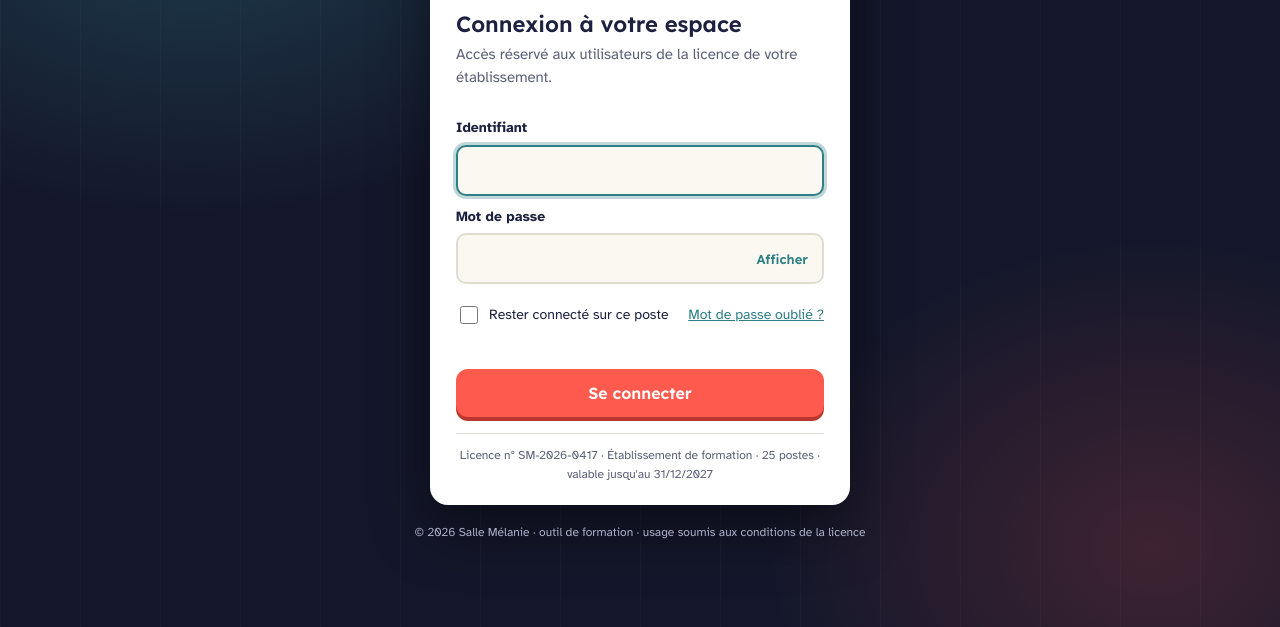
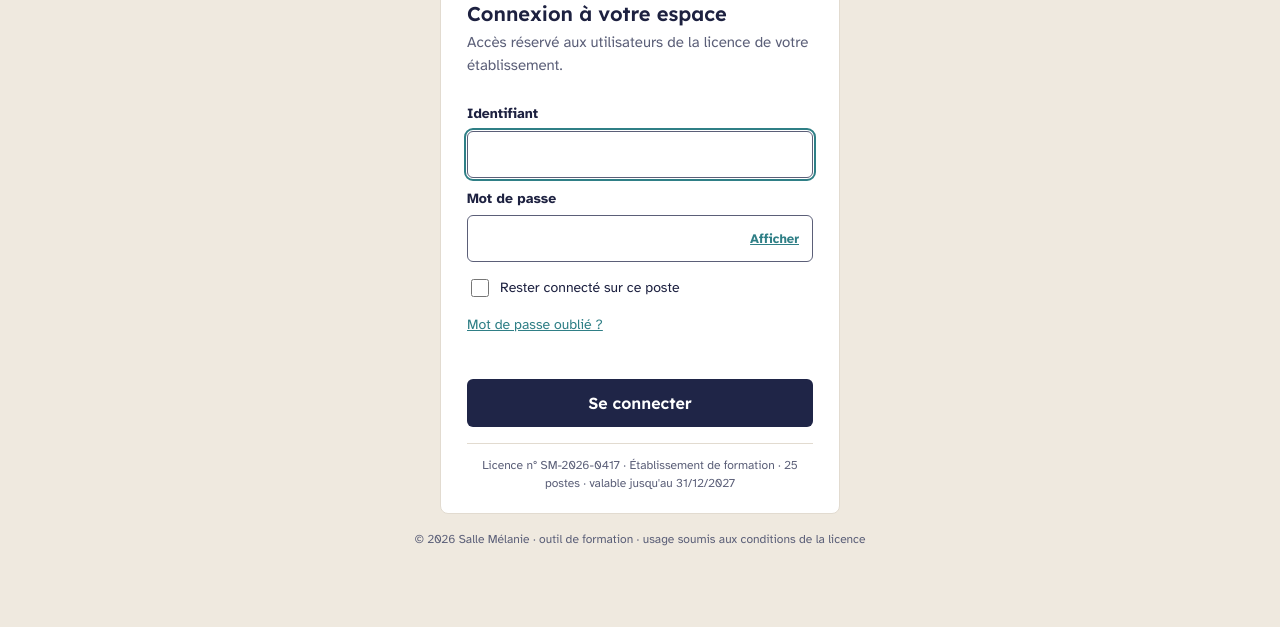
Before and after one commit to th-vincent/protocole-nichd-sg, a plain HTML site: page index.html in a window 1280 px wide. Shown: the part 173-800 px from the top of the page. Drawn offline with Linux system fonts and the light colour scheme.

Commit message:
Connexion : style sobre et à plat (sans dégradé, ombre ni animation)
Co-Authored-By: Claude Opus 5.5 <noreply@anthropic.com>

```diff
--- a/index.html
+++ b/index.html
@@ -13,7 +13,6 @@
 
 <!-- ───────── CONNEXION (licence) ───────── -->
 <div id="ecran-login" class="login" hidden>
-  <div class="login-fond" aria-hidden="true"></div>
   <main class="login-carte" aria-labelledby="login-titre">
     <div class="marque">
       <span class="logo" aria-hidden="true"></span>
--- a/js/licence.js
+++ b/js/licence.js
@@ -92,9 +92,6 @@
     essais++;
     $("#login-mdp").value = "";
     $("#login-mdp").focus();
-    ecran.querySelector(".login-carte").classList.remove("secoue");
-    void ecran.offsetWidth;
-    ecran.querySelector(".login-carte").classList.add("secoue");
     if (essais >= ESSAIS_MAX) {
       essais = 0; finBlocage = Date.now() + BLOCAGE * 1000;
       err.textContent = `Identifiant ou mot de passe incorrect. Accès bloqué ${BLOCAGE} s.`;
--- a/style.css
+++ b/style.css
@@ -375,35 +375,30 @@ kbd{font:600 12px Lexend,sans-serif;border:1px solid currentColor;border-radius:
 }
 @media(prefers-reduced-motion:reduce){*,*::before,*::after{animation:none!important;transition:none!important}}
 
-/* ───────── CONNEXION (licence) ───────── */
+/* ───────── CONNEXION (licence) : sobre, à plat ───────── */
 html.verrouille body > :not(#ecran-login):not(script){display:none!important}
-.login{position:relative;min-height:100svh;display:flex;flex-direction:column;align-items:center;justify-content:center;gap:18px;padding:32px 16px;background:#14172b;color:#eef0fa;overflow:hidden}
+.login{min-height:100svh;display:flex;flex-direction:column;align-items:center;justify-content:center;gap:16px;padding:32px 16px;background:var(--bg);color:var(--ink)}
 .login[hidden]{display:none}
-.login-fond{position:absolute;inset:0;background:
-  radial-gradient(60vmax 40vmax at 15% 10%,rgba(47,127,134,.35),transparent 60%),
-  radial-gradient(50vmax 40vmax at 90% 90%,rgba(255,90,78,.18),transparent 60%),
-  repeating-linear-gradient(90deg,rgba(255,255,255,.025) 0 1px,transparent 1px 80px)}
-.login-carte{position:relative;width:min(420px,100%);background:var(--carte);color:var(--ink);border-radius:18px;padding:28px 26px 22px;box-shadow:0 24px 60px rgba(0,0,0,.45);border-top:6px solid var(--canard)}
+.login-carte{width:min(400px,100%);background:var(--carte);color:var(--ink);border:1px solid var(--ligne);border-radius:8px;padding:28px 26px 20px}
 .login-carte .sous{color:var(--doux)}
-.login-carte h1{font:600 22px/1.3 Lexend,sans-serif;margin:22px 0 4px}
-.login-intro{margin:0 0 18px;color:var(--doux);font-size:15px}
+.login-carte h1{font:600 20px/1.3 Lexend,sans-serif;margin:24px 0 4px}
+.login-intro{margin:0 0 16px;color:var(--doux);font-size:15px}
 #form-login{display:flex;flex-direction:column}
 #form-login > label{font-weight:700;font-size:14px;margin:10px 0 6px}
-#form-login input:not([type=checkbox]){width:100%;font:inherit;font-size:16px;padding:11px 12px;border-radius:10px;border:2px solid var(--ligne);background:var(--papier);color:var(--ink)}
-#form-login input:focus-visible{outline:none;border-color:var(--canard);box-shadow:0 0 0 3px color-mix(in srgb,var(--canard) 30%,transparent)}
+#form-login input:not([type=checkbox]){width:100%;font:inherit;font-size:16px;padding:10px 12px;border-radius:6px;border:1px solid var(--doux);background:var(--carte);color:var(--ink)}
+#form-login input:focus-visible{outline:2px solid var(--canard);outline-offset:1px}
 .login-mdp{position:relative}
-.login-mdp input{padding-right:92px!important}
-.login-voir{position:absolute;right:6px;top:50%;transform:translateY(-50%);border:0;background:transparent;color:var(--canard);font:600 13px Lexend,sans-serif;padding:8px 10px;min-height:36px;cursor:pointer;border-radius:8px}
+.login-mdp input{padding-right:88px!important}
+.login-voir{position:absolute;right:4px;top:50%;transform:translateY(-50%);border:0;background:transparent;color:var(--canard);font:600 13px "Atkinson Hyperlegible",sans-serif;text-decoration:underline;padding:8px 10px;min-height:36px;cursor:pointer}
 .login-options{display:flex;justify-content:space-between;align-items:center;flex-wrap:wrap;gap:8px;margin:14px 0 4px;font-size:14px}
 .login-case{display:flex;align-items:center;gap:8px;cursor:pointer}
 .login-case input{width:18px;height:18px;accent-color:var(--canard)}
 .login-lien{border:0;background:none;color:var(--canard);font:inherit;font-size:14px;text-decoration:underline;cursor:pointer;padding:6px 0}
 .login-erreur{min-height:1.5em;margin:6px 0;color:var(--t-sug);font-size:14px;font-weight:700}
-.login-btn{width:100%}
+.login-btn{width:100%;border-radius:6px;box-shadow:none!important;background:var(--indigo)!important}
+.login-btn:active{transform:none!important}
 .login-licence{margin:16px 0 0;padding-top:12px;border-top:1px solid var(--ligne);font-size:12px;color:var(--doux);text-align:center}
-.login-pied{position:relative;margin:0;font-size:12px;color:#a9aec8;text-align:center}
-.login-carte.secoue{animation:secoue .35s}
-@keyframes secoue{20%,60%{transform:translateX(-7px)}40%,80%{transform:translateX(7px)}}
+.login-pied{margin:0;font-size:12px;color:var(--doux);text-align:center}
 .compte{display:flex;align-items:center;gap:8px}
 .compte-nom{font-size:13px;color:#c4c8e4}
 .compte-nom::before{content:"● ";color:var(--t-ouv)}
```
